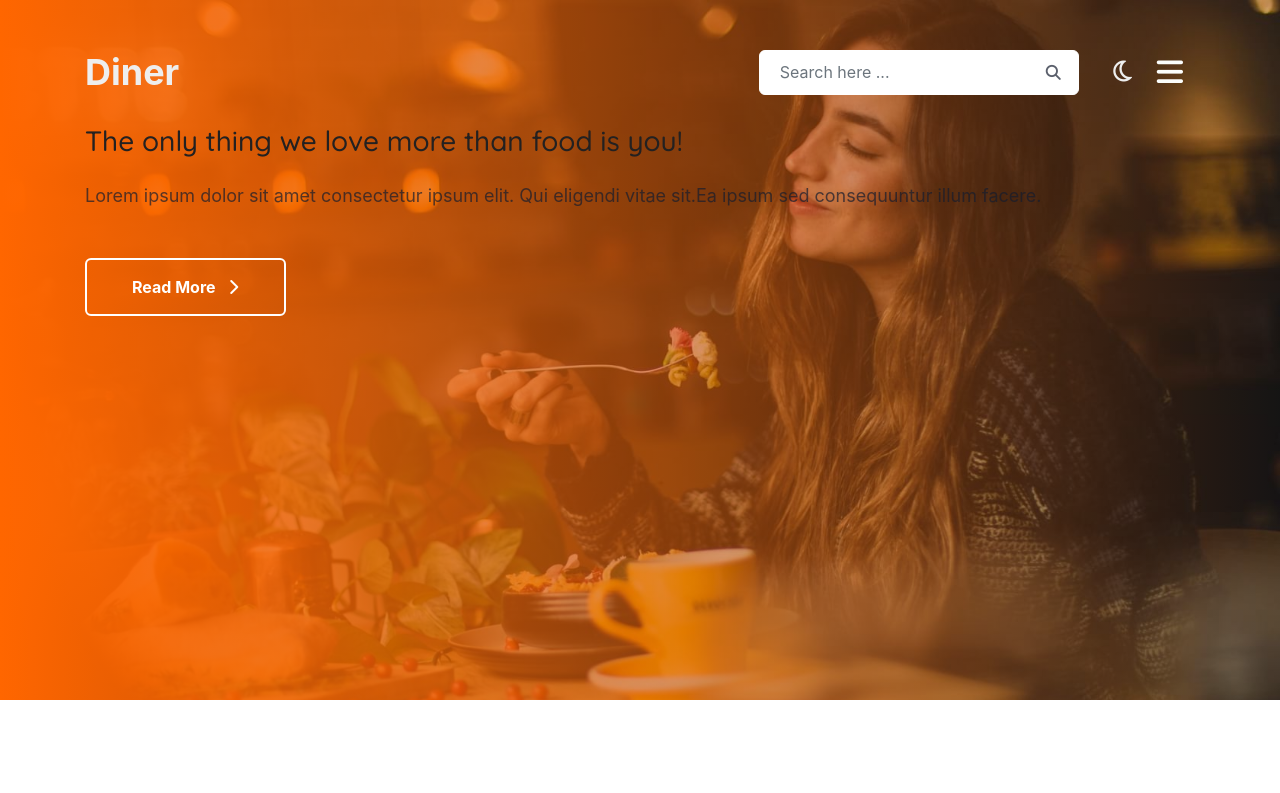
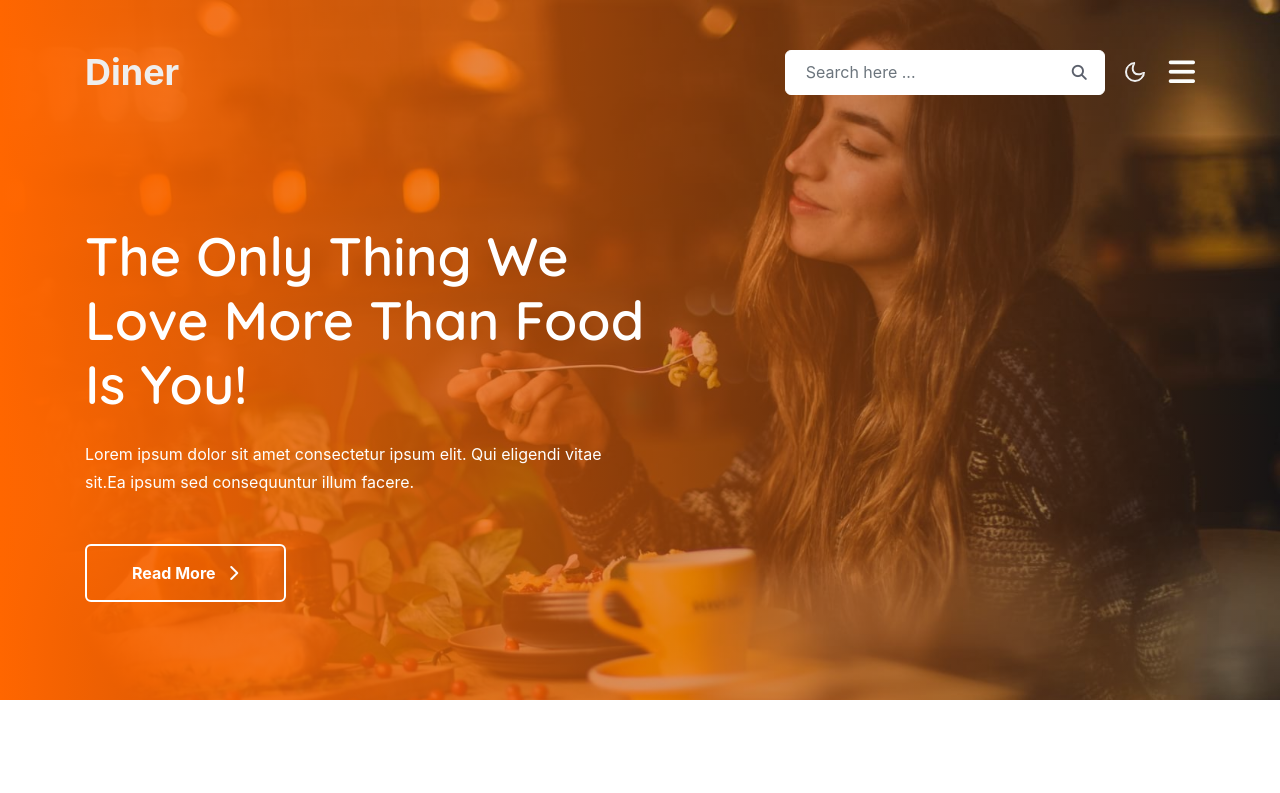
Before and after one commit to BanhmiPate1311/BC32E_Nhom5_Diner, a plain HTML site: page index.html in a window 1280 px wide. Shown: the top 793 px of the page. Drawn offline with nearby package versions, Linux system fonts and the light colour scheme; a script that the page names is missing.

Commit message:
update header

```diff
--- a/index.html
+++ b/index.html
@@ -51,7 +51,7 @@
     <!-- Main Css -->
     <link rel="stylesheet" href="./css/style.css" />
   </head>
-  <body>
+  <body id="myBody">
 
     <header >
       <div class="container">
@@ -69,13 +69,17 @@
                   </div>
                 </form>
               </div>
-              <button class="theme btn" type="submit"><i class="fa-regular fa-moon"></i></button>
-              <button class="menu-bar btn" type="submit"><i class="fa-solid fa-bars"></i></button>
+              <span class="theme"
+              id="switchButton" >
+                <i class="gg-moon"></i>
+                <i class="gg-sun"></i>
+              </span>
+              <button class="menu-bar" id="trigger-overlay" type="button"><i class="fa-solid fa-bars"></i></button>
             </div>
           </nav>
         </div>
 
-        <div class="header-info">
+        <div class="header_info">
           <h3 class="mb-4">The only thing we love more than food is you!</h3>
           <div class="separatorhny"></div>
           <p class="pr-lg-5 mt-md-4 mt-3">Lorem ipsum dolor sit amet consectetur ipsum elit. Qui eligendi vitae sit.Ea
@@ -84,9 +88,12 @@
           <a class="btn btn-white mt-sm-5 mt-4 mr-2" href="#">
             Read More <span class="fa fa-chevron-right ml-2" aria-hidden="true"></span></a>
         </div>
+
+
       </div>
 
     </header>
+
     <section class="aboutUs py-5">
       <div class="container py-md-5">
         <div class="row ">
```
